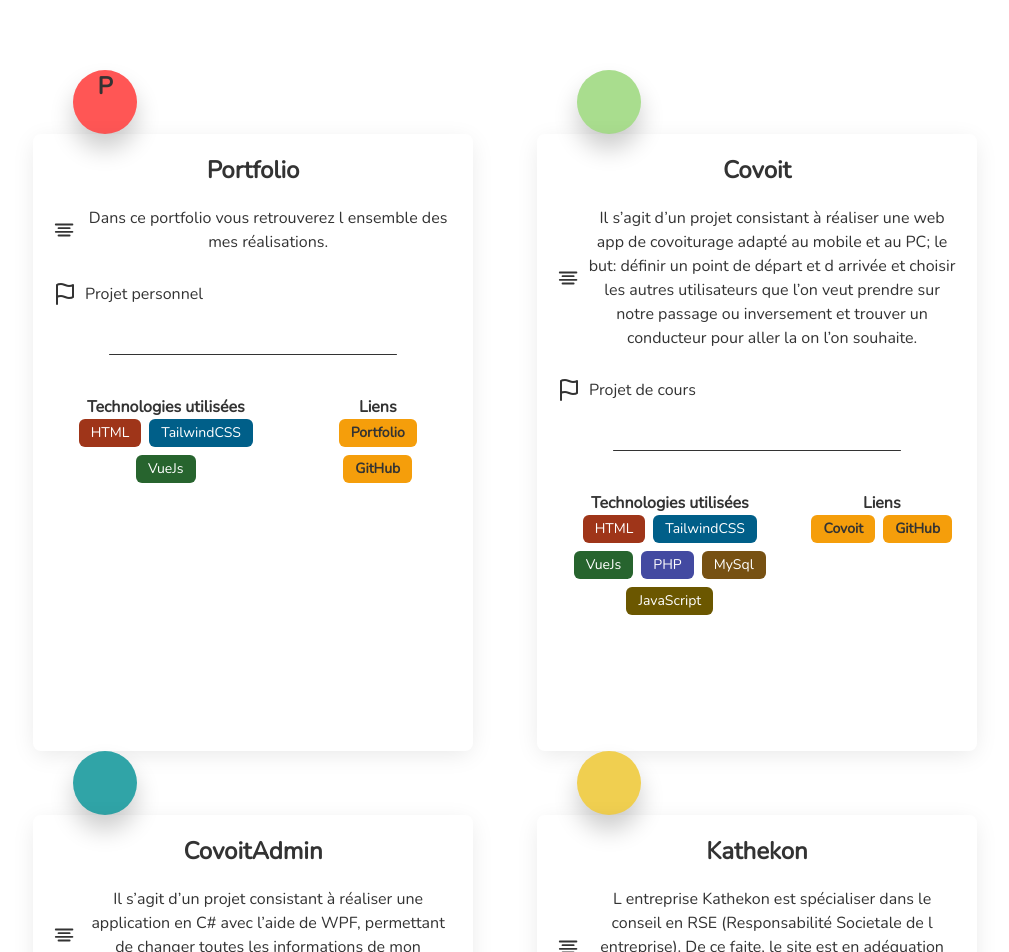
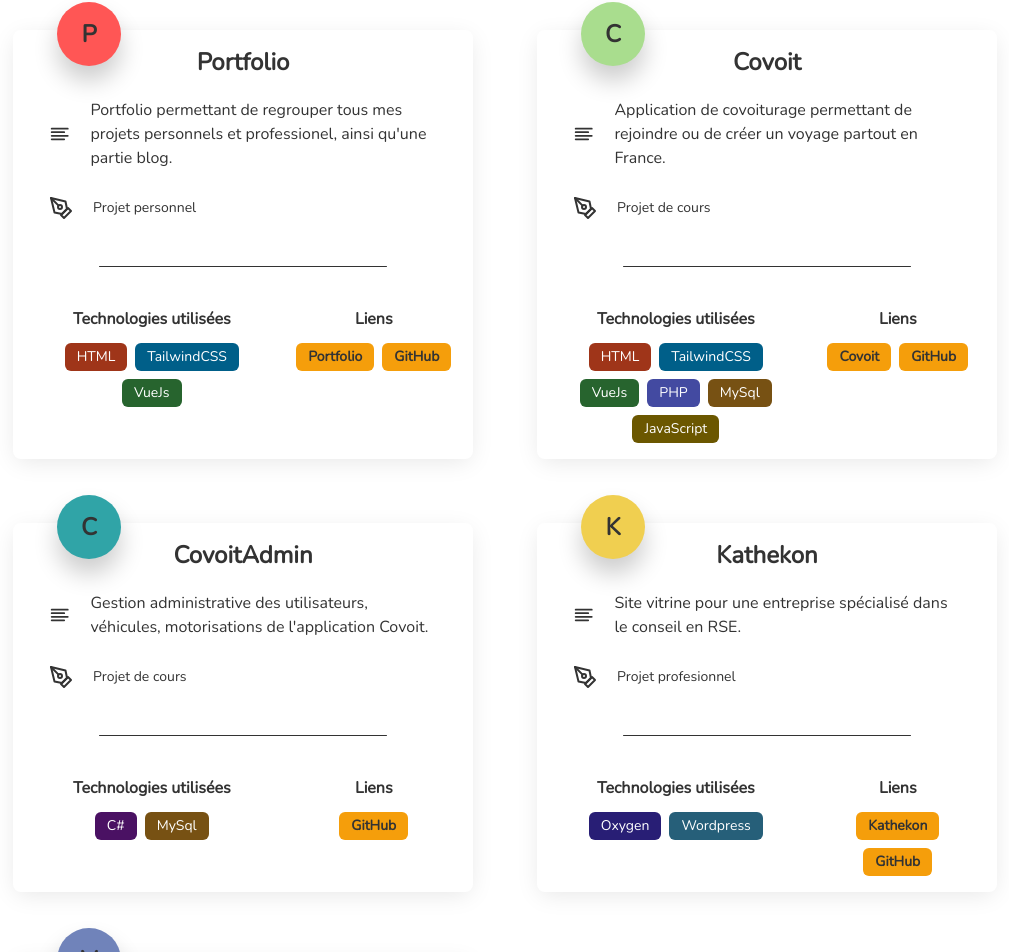
Before and after one commit to Tristan-Boudra/Portfolio, a Vue app: page / in a window 1280 px wide. Shown: the part 1414-2366 px from the top of the page, without its empty margins (135-1144 px from the left). Built offline with nearby package versions, Linux system fonts and the light colour scheme.

Commit message:
finalisation design card projets

```diff
--- a/src/components/Projects.vue
+++ b/src/components/Projects.vue
@@ -1,37 +1,19 @@
 <template>
-  <!-- <div class="rounded-lg shadow-[0_5px_25px_-3px_rgba(0,0,0,0.1)] hover:shadow-[0_5px_25px_-3px_rgba(0,0,0,0.3)] transition duration-500 hover:ease-in-out h-full">
-    <section class="">
-      <div class="flex flex-col p-6">
-        <h1 class="text-2xl font-bold p-2 mb-5">{{ data.name }}</h1>
-        <img class="mx-auto w-9/12 h-auto rounded-lg mb-5 shadow-[0_5px_25px_-3px_rgba(0,0,0,0.2)] transition duration-500 hover:ease-in-out hover:scale-110" v-if="this.data.img" :src="require(`@/assets/${data.img}.webp`)" alt="image projetcs">
-        <p class="mx-auto p-2 mb-6">{{ data.description }}</p>
-        <ul class="flex gap-2 flex-wrap mx-auto justify-center mb-3">
-          <li class="py-1 px-3 text-white text-sm rounded-md transition duration-500 hover:scale-110" v-for="tech in data.techno" v-bind:key="tech" :style="'background-color: #' + tech.color">{{ tech.name }}</li>
-        </ul>
-        <p class="mx-auto p-2">{{ data.context }}</p>
-        <div class="flex flex-row flex-wrap mx-auto p-3">
-          <div class="mt-5 p-1" v-for="allLink in data.links" v-bind:key="allLink">
-            <a class="bg-amber-500 p-2 rounded-lg text-[#000000] font-bold text-center w-32 h-14 tracking-widest mx-auto" :href="allLink.link">{{ allLink.linkName }}</a>
+  <div class="static rounded-lg shadow-[0_5px_25px_-3px_rgba(0,0,0,0.1)] hover:shadow-[0_5px_25px_-3px_rgba(0,0,0,0.2)] transition duration-500 hover:ease-in-out h-full max-w-screen-lg mx-auto px-5 py-4">
+    <div class="absolute ml-3 md:ml-6 -mt-11">
+      <div class="rounded-full w-14 h-14 md:h-16 md:w-16 flex shadow-[0_15px_25px_0px_rgba(0,0,0,0.2)]" :style="'background-color: #' + data.color">
+        <p class="font-bold text-2xl rounded-full w-20 my-auto">{{ data.initiale }}</p>
       </div>
     </div>
+    <div class="flex flex-col px-4">
+      <h3 class="font-bold ml-0 text-2xl">{{ data.name }}</h3>
+      <div class="flex flex-row gap-5">
+        <i data-feather="align-left" class="stroke-[#333333] hover:stroke-amber-500 my-auto"></i>
+        <p class="my-5 w-full text-left">{{ data.description }}</p>
       </div>
-    </section>
-  </div> -->
-    <div class="w-16 h-16 rounded-full ml-10 shadow-[0_15px_25px_0px_rgba(0,0,0,0.2)] top-5" :style="'background-color: #' + data.color">
-      <div class="h-auto mt-10">
-        <p class="font-bold text-2xl">{{ data.initiale }}</p>
-      </div>
-    </div>
-    <div class="rounded-lg shadow-[0_5px_25px_-3px_rgba(0,0,0,0.1)] h-full max-w-screen-lg mx-auto p-5">
-      <div class="flex flex-col">
-        <h3 class="font-bold ml-0 text-2xl">{{ data.name }}</h3>
-        <div class="flex flex-row gap-2">
-          <i data-feather="align-center" class="stroke-[#333333] hover:stroke-amber-500 my-auto"></i>
-          <p class="my-5 w-full">{{ data.description }}</p>
-        </div>
-        <div class="flex flex-row gap-2">
-          <i data-feather="flag" class="stroke-[#333333] hover:stroke-amber-500 my-auto"></i>
-          <p class="my-2">{{ data.context }}</p>
+      <div class="flex flex-row gap-5">
+        <i data-feather="pen-tool" class="stroke-[#333333] hover:stroke-amber-500 my-auto"></i>
+        <p class="my-2 text-sm">{{ data.context }}</p>
       </div>
     </div>
     <div class="py-10">
@@ -40,13 +22,13 @@
     <div class="flex flex-row gap-6 mx-auto justify-around">
       <div class="w-3/5">
         <p class="font-semibold">Technologies utilisées</p>
-          <ul class="flex gap-2 flex-wrap mx-auto justify-center mb-3 w-auto">
+        <ul class="flex gap-2 flex-wrap mx-auto justify-center mt-3 w-auto">
           <li class="py-1 px-3 text-white text-sm rounded-md transition duration-500 hover:scale-110 w-auto p-2" v-for="tech in data.techno" v-bind:key="tech" :style="'background-color: #' + tech.color">{{ tech.name }}</li>
         </ul>
       </div>
       <div class="w-2/5">
         <p class="font-semibold">Liens</p>
-          <ul class="flex gap-2 flex-wrap mx-auto justify-center mb-3 w-auto">
+        <ul class="flex gap-2 flex-wrap mx-auto justify-center mt-3 w-auto">
           <li class="py-1 px-3 text-[#333333] bg-amber-500 font-bold text-sm rounded-md transition duration-500 hover:scale-110 w-auto p-2" v-for="allLink in data.links" v-bind:key="allLink"><a :href="allLink.link">{{ allLink.linkName }}</a></li>
         </ul>
       </div>
--- a/src/store/index.js
+++ b/src/store/index.js
@@ -118,7 +118,7 @@ export default createStore({
         id: 1,
         name: 'Portfolio',
         img: 'home',
-        description: 'Dans ce portfolio vous retrouverez l ensemble des mes réalisations.',
+        description: 'Portfolio permettant de regrouper tous mes projets personnels et professionel, ainsi qu\'une partie blog.',
         context: 'Projet personnel',
         color: 'FF5655',
         initiale: 'P',
@@ -151,9 +151,10 @@ export default createStore({
         id: 2,
         name: 'Covoit',
         img: 'covoit',
-        description: 'Il s’agit d’un projet consistant à réaliser une web app de covoiturage adapté au mobile et au PC; le but: définir un point de départ et d arrivée et choisir les autres utilisateurs que l’on veut prendre sur notre passage ou inversement et trouver un conducteur pour aller la on l’on souhaite.',
+        description: 'Application de covoiturage permettant de rejoindre ou de créer un voyage partout en France.',
         context: 'Projet de cours',
         color: 'A9DD8E',
+        initiale: 'C',
         techno: [
           {
             name: 'HTML',
@@ -195,9 +196,10 @@ export default createStore({
         id: 3,
         name: 'CovoitAdmin',
         img: 'CovoitAdmin',
-        description: 'Il s’agit d’un projet consistant à réaliser une application en C# avec l’aide de WPF, permettant de changer toutes les informations de mon application Covoit.',
+        description: 'Gestion administrative des utilisateurs, véhicules, motorisations de l\'application Covoit.',
         context: 'Projet de cours',
         color: '30A4A7',
+        initiale: 'C',
         techno: [
           {
             name: 'C#',
@@ -219,9 +221,10 @@ export default createStore({
         id: 4,
         name: 'Kathekon',
         img: 'kathekon',
-        description: 'L entreprise Kathekon est spécialiser dans le conseil en RSE (Responsabilité Societale de l entreprise). De ce faite, le site est en adéquation avec les valeurs que veulent faire véhiculer les responsables de Kathekon.',
+        description: 'Site vitrine pour une entreprise spécialisé dans le conseil en RSE.',
         context: 'Projet profesionnel',
         color: 'F0CF50',
+        initiale: 'K',
         techno: [
           {
             name: 'Oxygen',
@@ -247,9 +250,10 @@ export default createStore({
         id: 5,
         name: 'Vm-Automation',
         img: 'vmAutomation',
-        description: 'Le projet VM-Automation doit répondre aux différentes exigences du client notamment que le site web doit être représentatif de son activité industriel',
+        description: 'Site vitrine pour une entreprise spécialisé dans la maintenance industrielle.',
         context: 'Projet Profesionnel',
         color: '7083BA',
+        initiale: 'V',
         techno: [
           {
             name: 'Oxygen',
--- a/src/views/Blog.vue
+++ b/src/views/Blog.vue
@@ -6,11 +6,11 @@
         <div class="max-w-screen-lg mx-auto">
           <h1 class="font-bold text-2xl md:text-4xl p-5">Blog</h1>
           <div class="grid md:grid-cols-2">
-            <div class="text-left py-10 px-5">
+            <div class="text-left py-10">
               <p class="mt-3">Vous retrouverez tous les articles concernant le <span class="font-semibold">développement web</span>.</p>
-              <p class="mt-3">Tu y retrouveras des articles complets sur divers sujets.</p>
-              <p class="mt-3">Le contenu des articles sont fait pour qu'un public large puissent les lires</p>
-              <p class="font-semibold mt-3">Codeur, Développeur, Programmeur, bonne lecture !</p>
+              Tu y retrouveras des articles complets sur divers sujets.<br/>
+              Le contenu des articles sont fait pour qu'un public large puissent les lires.<br/>
+              <span class="font-semibold">Codeur, Développeur, Programmeur, bonne lecture !</span>
             </div>
             <div class="">
               <img src="@/assets/Articles.svg" alt="image illustration article" class="w-72 h-auto mx-auto">
@@ -23,7 +23,7 @@
         <h2 class="font-bold text-xl md:text-3xl">Articles</h2>
         <img class="flex-row w-20 h-1 md:w-52 lg:w-full mt-5 rounded-full" src="@/assets/Line_dark.png" alt="Ligne">
       </div>
-      <p>Acun article n'est pour le moment disponible</p>
+      <p>Aucun article n'est pour le moment disponible</p>
       <div class="grid md:grid-cols-2 gap-16 p-10">
         <div v-for="row in Articles" v-bind:key="row">
           <Articles :data="row"/>
--- a/src/views/Home.vue
+++ b/src/views/Home.vue
@@ -55,7 +55,7 @@
       </div>
     </section>
     <section id="projects" class="max-w-screen-lg mx-auto bg-white">
-      <div class="max-w-screen-lg mx-auto px-10 py-16 mt-20 grid gap-12 text-[#333333]">
+      <div class="max-w-screen-lg mx-auto px-5 py-16 mt-20 grid gap-12 text-[#333333]">
         <h2 class="text-3xl font-bold text-center mx-auto">Mes projets</h2>
         <div class="grid md:grid-cols-2 gap-16">
           <div v-for="row in Projects" v-bind:key="row">
@@ -67,7 +67,7 @@
     <section id="stages" class="max-w-screen-lg mx-auto bg-white">
       <div class="max-w-screen-lg mx-auto px-10 py-16 mt-20 text-[#333333]">
         <h2 class="text-3xl font-bold text-center mx-auto">Stage</h2>
-        <p class="p-5 w-auto mx-auto mt-10">Durant mon BTS SIO, j'ai eu l'opportunité de réaliser 2 stages, pour une durer totale de 10 semaines.</p>
+        <p class="p-5 w-auto mx-auto mt-10">Durant mon BTS SIO, j'ai eu l'opportunité de réaliser 2 stages différents, pour une durer totale de 10 semaines.</p>
         <div class="grid md:grid-cols-2 gap-8 mt-10">
           <div v-for="row in Stages" v-bind:key="row">
             <Stages :data="row"/>
```
Lines whose indentation alone changed are shown as unchanged.
